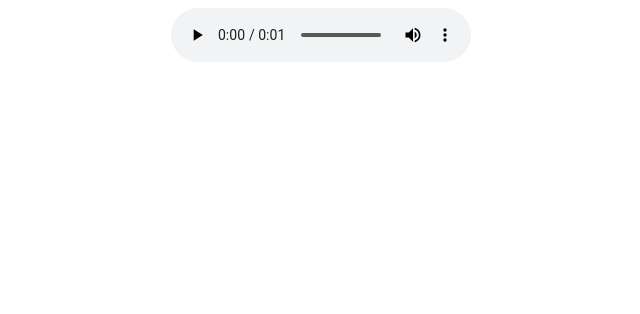
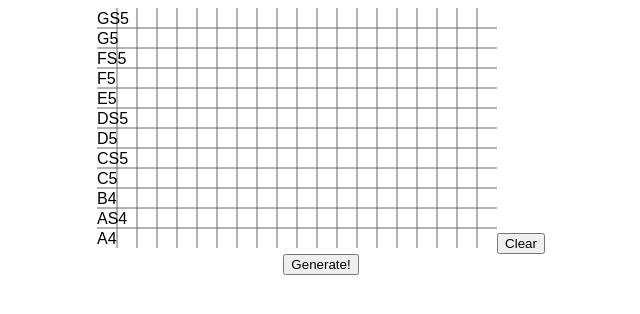
Before and after one commit to Bacorn42/sound-wave-composer, a React (Create React App) app: page / in a window 1280 px wide. Shown: the top 314 px of the page, without its empty margins (319-959 px from the left). Built offline with nearby package versions, Linux system fonts and the light colour scheme.

Commit message:
Made a simple 'piano' roll that generates sound

```diff
--- a/src/App.js
+++ b/src/App.js
@@ -1,11 +1,10 @@
-import { getTone } from './waves/sine/tones.js';
-import getWAV from './wav/WAVWriter.js';
+import Roll from './components/roll/Roll.js';
 import './App.css';
 
 function App() {
   return (
     <div className="app">
-      <audio src={getWAV(getTone(440, 1))} controls></audio>
+      <Roll></Roll>
     </div>
   );
 }
--- /dev/null
+++ b/src/components/roll/Display.js
@@ -0,0 +1,70 @@
+import React, { useRef, useEffect } from 'react';
+import { toneNames } from '../../tones.js';
+
+const HEIGHT = 12 * 20;
+const WIDTH = 20 * 20;
+
+function Display({ rects }) {
+  const canvas = useRef(null);
+
+  const draw = () => {
+    const ctx = canvas.current.getContext('2d');
+    ctx.clearRect(0, 0, canvas.current.width, canvas.current.height);
+    ctx.font = '16px sans-serif';
+    ctx.strokeStyle = '#666';
+    for(let i = 0; i < 11; i++) {
+      ctx.beginPath();
+      ctx.moveTo(0, (HEIGHT/12) * (i + 1));
+      ctx.lineTo(WIDTH, (HEIGHT/12) * (i + 1));
+      ctx.stroke();
+    }
+    for(let i = 0; i < 19; i++) {
+      ctx.beginPath();
+      ctx.moveTo((WIDTH/20) * (i + 1), 0);
+      ctx.lineTo((WIDTH/20) * (i + 1), HEIGHT);
+      ctx.stroke();
+    }
+    ctx.fillStyle = '#ccc';
+    for(const rect of rects) {
+      ctx.fillRect(rect.x + 2, rect.y + 2, 20 * 4 - 4, 20 - 4);
+    }
+    ctx.fillStyle = '#000';
+    for(let i = 0; i < 12; i++) {
+      ctx.fillText(toneNames[i], 0, (HEIGHT/12) * (i + 1) - 4);
+    }
+  }
+
+  const clickHandler = (e) => {
+    const coords = getMouseCoords(e);
+    const snapX = Math.floor((coords.x)/20) * 20;
+    const snapY = Math.floor((coords.y)/20) * 20;
+    rects.push({x: snapX, y: snapY});
+    draw();
+  }
+
+  const getMouseCoords = (e) => {
+    const rect = e.target.getBoundingClientRect();
+    const mouseX = e.clientX - rect.left;
+    const mouseY = e.clientY - rect.top;
+    return {
+      x: mouseX,
+      y: mouseY,
+    };
+  }
+
+  const clear = () => {
+    rects.splice(0, rects.length);
+    draw();
+  }
+
+  useEffect(() => draw());
+
+  return (
+    <div>
+      <canvas ref={canvas} width={WIDTH} height={HEIGHT} onClick={clickHandler}></canvas>
+      <button onClick={clear}>Clear</button>
+    </div>
+  );
+}
+
+export default Display;
--- /dev/null
+++ b/src/components/roll/Generator.js
@@ -0,0 +1,48 @@
+import React, { useState } from 'react';
+import { getTone } from '../../waves/sine/tones.js';
+import { toneArray } from '../../tones.js';
+import getWAV from '../../wav/WAVWriter.js';
+import { SAMPLES, SIZE, VOLUME } from '../../constants.js';
+
+function Generator({ rects }) {
+  let [waveData, setWaveData] = useState(null);
+  const clickHandler = () => {
+    const arr = new Array(SIZE).fill(0);
+    for(const rect of rects) {
+      const index = rect.y / 20;
+      const offset = (rect.x / 20) * (1/4);
+      const wave = getTone(toneArray[index], 1);
+      console.log(SAMPLES * 2 * offset, wave.length);
+      for(let i = 0; i < wave.length; i++) {
+        const arrIndex = SAMPLES * 2 * offset + i;
+        arr[arrIndex] += wave[i];
+      }
+    }
+    const normalizedArr = normalize(arr);
+    console.log(normalizedArr);
+    setWaveData(getWAV(normalizedArr));
+  }
+
+  const normalize = (arr) => {
+    const max = arr.reduce((max, x) => Math.max(max, x), 0);
+    if(max > VOLUME) {
+      return arr.map(x => Math.floor(x * (VOLUME/max)));
+    }
+    return arr;
+  }
+
+  const getAudio = () => {
+    if(waveData) {
+      return <audio src={waveData} controls></audio>;
+    }
+  }
+
+  return (
+    <div>
+      <button onClick={clickHandler}>Generate!</button>
+      {getAudio()}
+    </div>
+  );
+}
+
+export default Generator;
--- /dev/null
+++ b/src/components/roll/Roll.js
@@ -0,0 +1,16 @@
+import React from 'react';
+import Display from './Display.js';
+import Generator from './Generator.js';
+
+function Roll() {
+  const rects = [];
+
+  return (
+    <div>
+      <Display rects={rects}></Display>
+      <Generator rects={rects}></Generator>
+    </div>
+  );
+}
+
+export default Roll;
--- a/src/constants.js
+++ b/src/constants.js
@@ -1,4 +1,4 @@
-export const LENGTH = 1;
+export const LENGTH = 20/ 4;
 export const SAMPLES = 44100;
 export const SIZE = SAMPLES * 4 * LENGTH;
 export const VOLUME = 25 * (32767/100);
--- /dev/null
+++ b/src/tones.js
@@ -0,0 +1,15 @@
+export const A4 = 440;
+export const AS4 = A4 * (2**(1/12));
+export const B4 = A4 * (2**(2/12));
+export const C5 = A4 * (2**(3/12));
+export const CS5 = A4 * (2**(4/12));
+export const D5 = A4 * (2**(5/12));
+export const DS5 = A4 * (2**(6/12));
+export const E5 = A4 * (2**(7/12));
+export const F5 = A4 * (2**(8/12));
+export const FS5 = A4 * (2**(9/12));
+export const G5 = A4 * (2**(10/12));
+export const GS5 = A4 * (2**(11/12));
+
+export const toneArray = [A4, AS4, B4, C5, CS5, D5, DS5, E5, F5, FS5, G5, GS5].reverse();
+export const toneNames = ['A4', 'AS4', 'B4', 'C5', 'CS5', 'D5', 'DS5', 'E5', 'F5', 'FS5', 'G5', 'GS5'].reverse();
```
